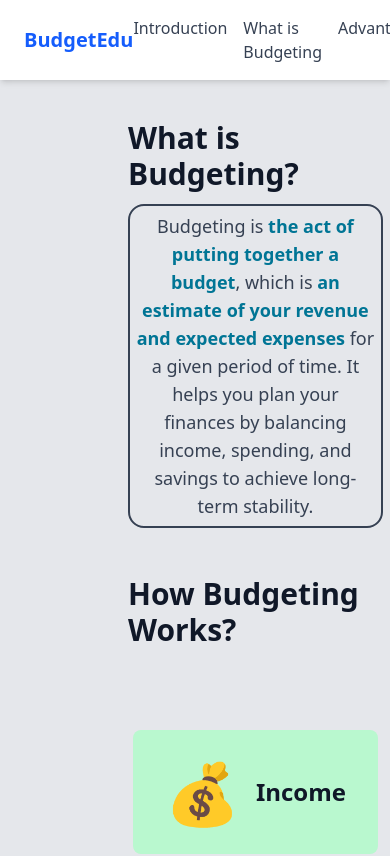
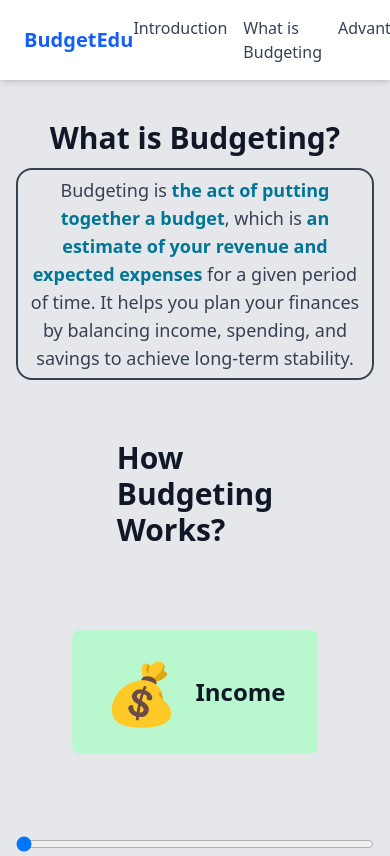
Before and after one commit to wk142003/BudgetEdu, a React (Vite) app: page /what-is-budgeting in a window 390 px wide. Shown: the top 856 px of the page. Built offline with nearby package versions, Linux system fonts and the light colour scheme.

Commit message:
Responsive sizing for Advantages Screen, Added Img for Intro Page

```diff
--- a/src/App.jsx
+++ b/src/App.jsx
@@ -51,7 +51,7 @@ export default function App() {
       </nav>
 
       {/*flex-1 ensures main takes the remaining height*/}
-      <main className="flex-1 mx-auto px-4 py-10">
+      <main className="flex-1 w-full max-w-screen mx-auto px-4 py-10">
         <Routes>
           <Route path="/" element={<Introduction />} />
           <Route path="/what-is-budgeting" element={<WhatIsBudgeting />} />
--- a/src/components/advantages/CardGrid.jsx
+++ b/src/components/advantages/CardGrid.jsx
@@ -20,7 +20,7 @@ const CardGrid = () => {
     };
 
     return (
-        <div className="grid grid-cols-4 gap-6 min-w-7xl mx-auto">
+        <div className="grid grid-cols-4 gap-6 w-full max-w-screen-xl">
             {categories.map((item, index) => (
                 <CardFlip
                     key={index}
--- a/src/components/pillar1/BudgetDefinition.jsx
+++ b/src/components/pillar1/BudgetDefinition.jsx
@@ -1,7 +1,7 @@
 const BudgetDefinition = () => {
     return (
-        <div className='mx-28'>
-            <h1 className="text-3xl font-bold">What is Budgeting?</h1>
+        <div className="flex flex-col w-full items-center justify-center">
+            <h1 className="flex text-3xl font-bold">What is Budgeting?</h1>
             <p className='text-lg text-gray-700 max-w-3xl my-3 rounded-2xl border-2 text-center p-1.5'>
                 Budgeting is <span className="font-semibold text-cyan-700">the act of putting together a budget</span>, which is
                 <span className="font-semibold text-cyan-700"> an estimate of your revenue and expected expenses</span> for a given period of time.
--- a/src/components/pillar1/BudgetFlow.jsx
+++ b/src/components/pillar1/BudgetFlow.jsx
@@ -83,7 +83,7 @@ const BudgetFlow = () => {
     }
 
     return (
-        <section className="space-y-6">
+        <section className="space-y-6 flex flex-col items-center justify-center">
             <h2 className='text-3xl font-bold mb-4 mx-28'>How Budgeting Works?</h2>
             <div className='max-w-4xl mx-auto'>
                 {getFrameContent()}
--- a/src/pages/Introduction.jsx
+++ b/src/pages/Introduction.jsx
@@ -2,10 +2,11 @@ import { Link } from 'react-router-dom';
 
 export default function Introduction() {
     return (
-        <div className="h-full flex flex-col justify-center items-center">
+        <div className="flex flex-col justify-center items-center">
             <div className="text-7xl text-center text-blue-500 pb-4">
                 Welcome to BudgetEdu!
             </div>
+            <img className="h-auto max-w-xs" src="../../public/intropage-pic.png" alt="image description" />
             <p className="p-4 text-xl text-center max-w-3xl">
                 Learn more about Budgeting, its advantages and disadvantages as well as some budgeting strategies to keep your spending and savings in check!
             </p>
```
Also changed, not shown: public/intropage-pic.png (added).
